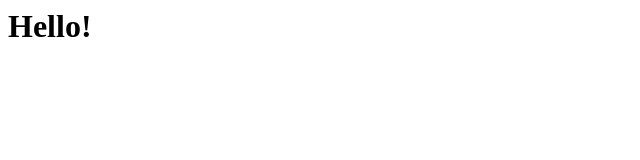
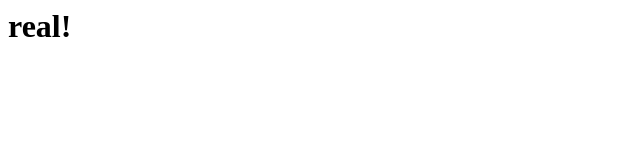
Before and after one commit to 6exYes/test, a plain HTML site: page index.html in a window 1280 px wide. Shown: the full height of the page, 0-640 px from the left. Drawn offline with Linux system fonts and the light colour scheme.

Commit message:
Update index.html

```diff
--- a/index.html
+++ b/index.html
@@ -1,3 +1,3 @@
 <html>
-  <H1>Hello!</HL>
+  <H1>real!</HL>
 <html>
```
